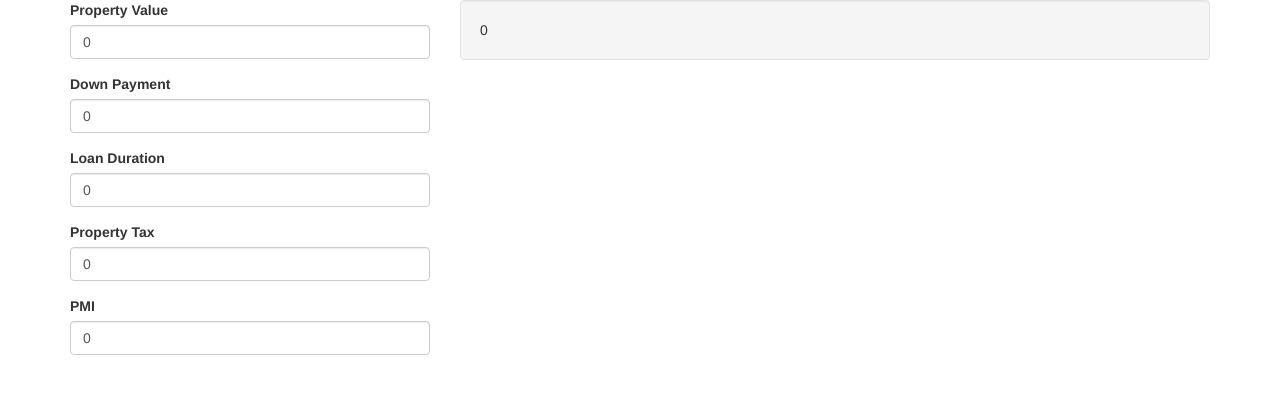
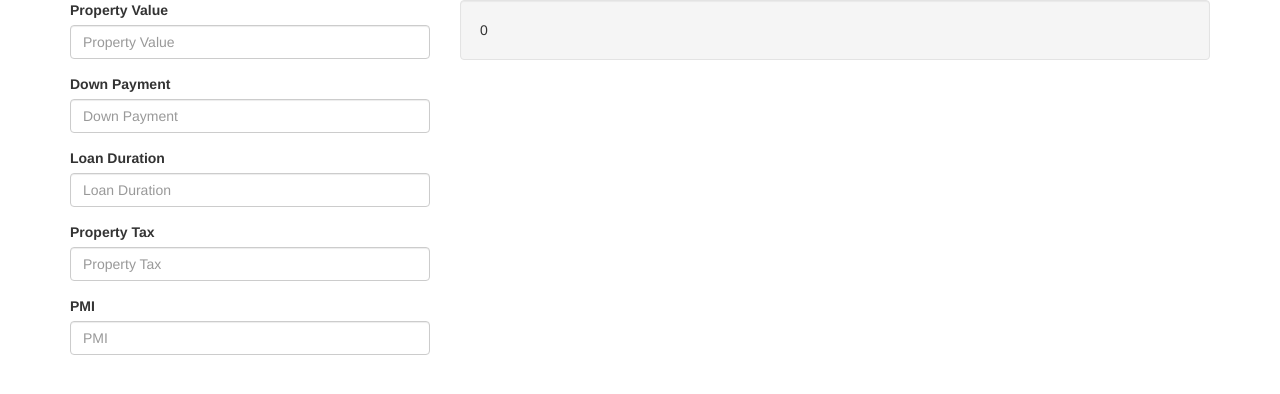
Before and after one commit to jkupcho/down-payit, a React (Create React App) app: page / in a window 1280 px wide. Shown: the top 394 px of the page. Built offline with nearby package versions, Linux system fonts and the light colour scheme; the HTML template or start-up script is replaced by a standard one.

Commit message:
bug where you couldn't delete all the characters in an input, it'd always show the most significant digit

```diff
--- a/src/components/Form.js
+++ b/src/components/Form.js
@@ -1,5 +1,4 @@
 import React from 'react';
-import Input from './Input';
 import NumberInput from './NumberInput';
 
 export default ({form, formUpdated}) => {
@@ -7,10 +6,10 @@ export default ({form, formUpdated}) => {
   return (
     <form>
       <NumberInput inputLabel={'Property Value'} field={'propertyValue'} value={form.propertyValue} handleChange={formUpdated} />
-      <Input inputLabel={'Down Payment'} field={'downPayment'} value={form.downPayment} handleChange={formUpdated} />
-      <Input inputLabel={'Loan Duration'} field={'loanDuration'} value={form.loanDuration} handleChange={formUpdated} />
-      <Input inputLabel={'Property Tax'} field={'propertyTax'} value={form.propertyTax} handleChange={formUpdated} />
-      <Input inputLabel={'PMI'} field={'pmi'} value={form.pmi} handleChange={formUpdated} />
+      <NumberInput inputLabel={'Down Payment'} field={'downPayment'} value={form.downPayment} handleChange={formUpdated} />
+      <NumberInput inputLabel={'Loan Duration'} field={'loanDuration'} value={form.loanDuration} handleChange={formUpdated} />
+      <NumberInput inputLabel={'Property Tax'} field={'propertyTax'} value={form.propertyTax} handleChange={formUpdated} />
+      <NumberInput inputLabel={'PMI'} field={'pmi'} value={form.pmi} handleChange={formUpdated} />
     </form>
   )
 }
--- a/src/components/NumberInput.js
+++ b/src/components/NumberInput.js
@@ -6,14 +6,15 @@ import { isNumber } from '../utils';
 export default (props) => {
 
   function toNumber() {
+    if (props.value === 0) { return ''; }
     return props.value.toLocaleString();
   }
 
   function convertValue (payload) {
-    const converted = +payload[props.field].replace(/,/g, '');
-    if (isNumber(converted)) {
+    const converted = payload[props.field].replace(/,/g, '');
+    if (isNumber(converted) || converted.length === 0) {
       props.handleChange({
-        [props.field]: converted
+        [props.field]: +converted
       });
     }
   }
--- a/src/utils/index.js
+++ b/src/utils/index.js
@@ -1,3 +1,5 @@
 export const isNumber = (value) => {
+  console.log(value);
+  if (value === '') { return ''; }
   return !isNaN(parseFloat(value)) && isFinite(value);
 }
```
Also changed, not shown: src/reducers/form.js (+4 -4 lines).
